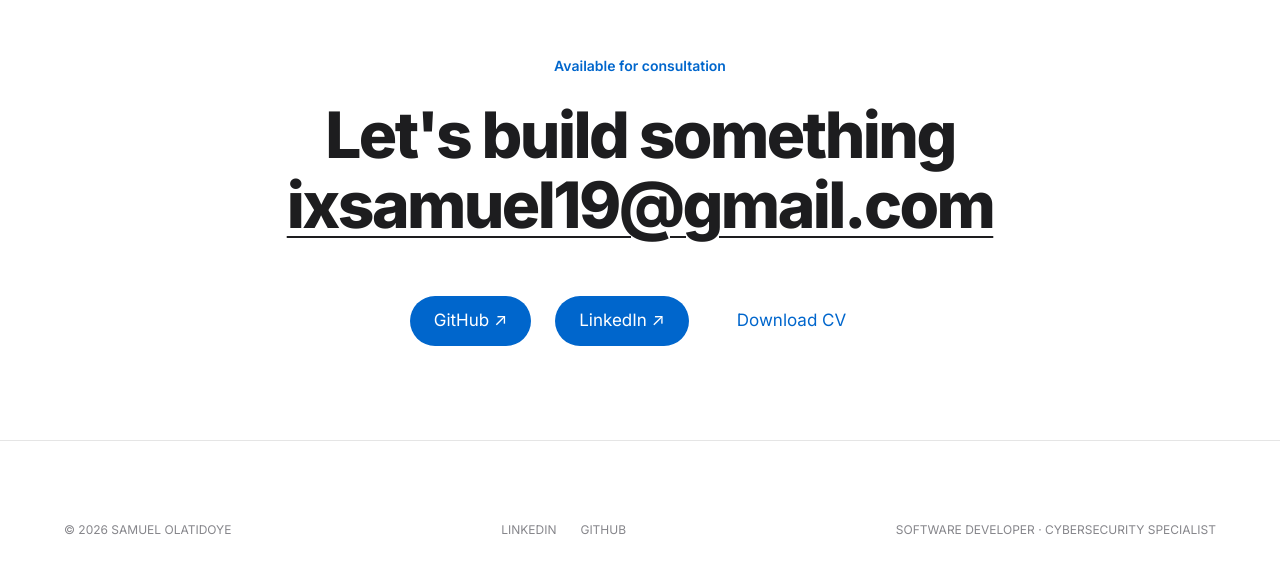
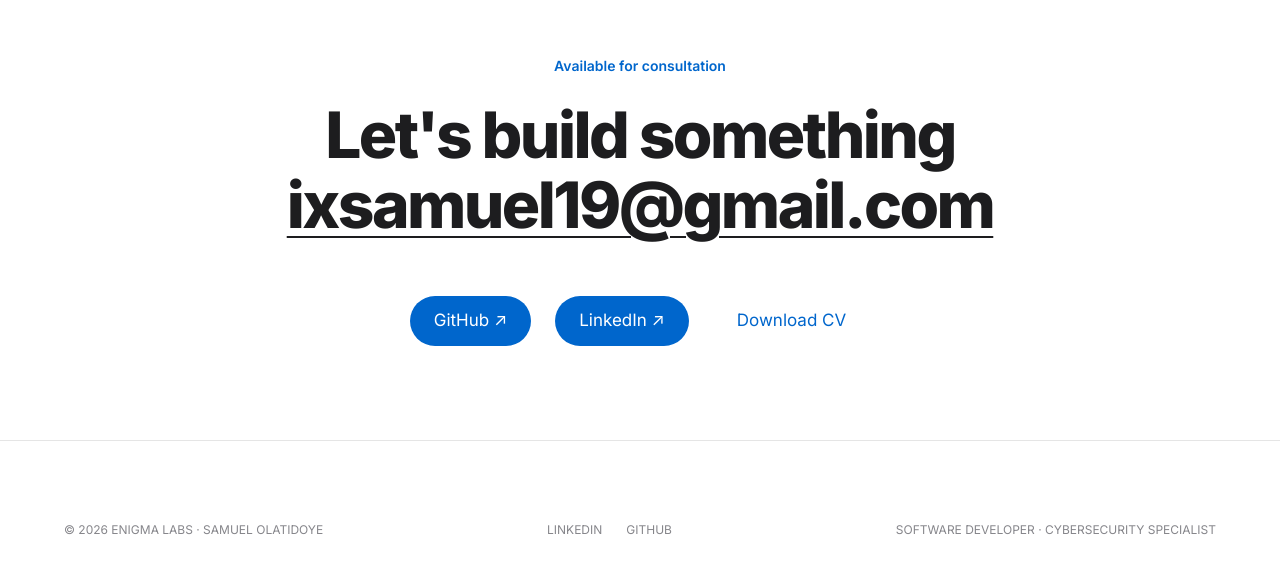
Before and after one commit to sxmuel-py/resume, a React (Vite) app: page / in a window 1280 px wide. Shown: the part 6400-6973 px from the top of the page. Built offline with nearby package versions, Linux system fonts and the light colour scheme.

Commit message:
brand: integrate Enigma Labs organization name

```diff
--- a/src/App.jsx
+++ b/src/App.jsx
@@ -213,7 +213,7 @@ function App() {
         color: "var(--text-muted)",
         borderTop: "1px solid var(--border)",
       }}>
-        <span>© 2026 SAMUEL OLATIDOYE</span>
+        <span>© 2026 ENIGMA LABS · SAMUEL OLATIDOYE</span>
         <div style={{ display: "flex", gap: "24px" }}>
           <a href="https://www.linkedin.com/in/samuel-olatidoye-880279300/" target="_blank" rel="noopener noreferrer" style={{ color: "var(--text-muted)", textDecoration: "none" }}>LINKEDIN</a>
           <a href="https://github.com/sxmuel-py" target="_blank" rel="noopener noreferrer" style={{ color: "var(--text-muted)", textDecoration: "none" }}>GITHUB</a>
```
Also changed, not shown: 1 other file (tests, documents, lock files or other folders).
